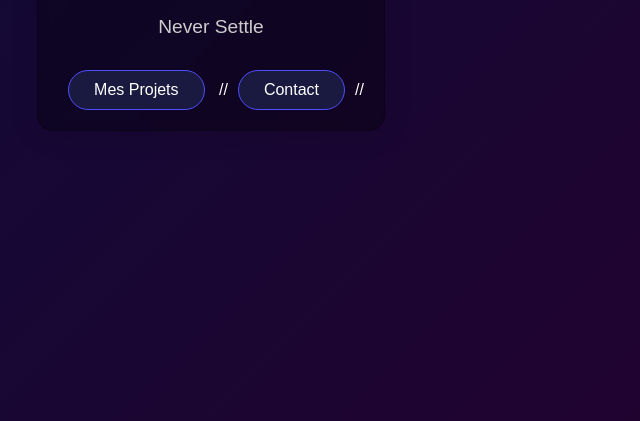
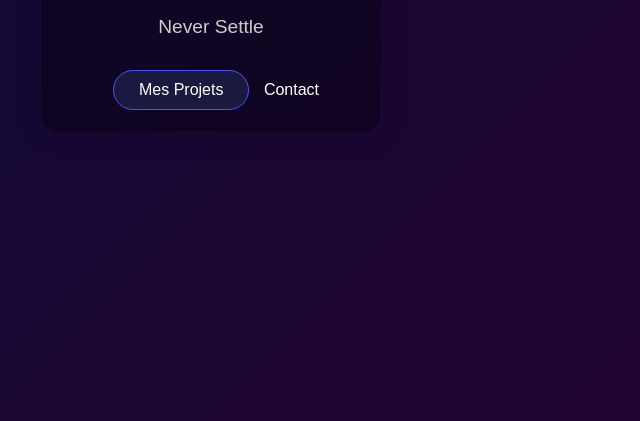
Before and after one commit to Xenox258/portfolio.github.io, a plain HTML site: page index.html in a window 1280 px wide. Shown: the part 379-800 px from the top of the page, without its empty margins (429-1069 px from the left). Drawn offline with Linux system fonts and the light colour scheme.

Commit message:
Update index.html

```diff
--- a/index.html
+++ b/index.html
@@ -13,7 +13,7 @@
             <p>Never Settle</p>
             <div class="buttons">
                 <button onclick="scrollToSection('projects')">Mes Projets</button>
-                //<button onclick="scrollToSection('contact')">Contact</button>//
+                <!button onclick="scrollToSection('contact')">Contact<!/button>
             </div>
         </div>
     </header>
```
